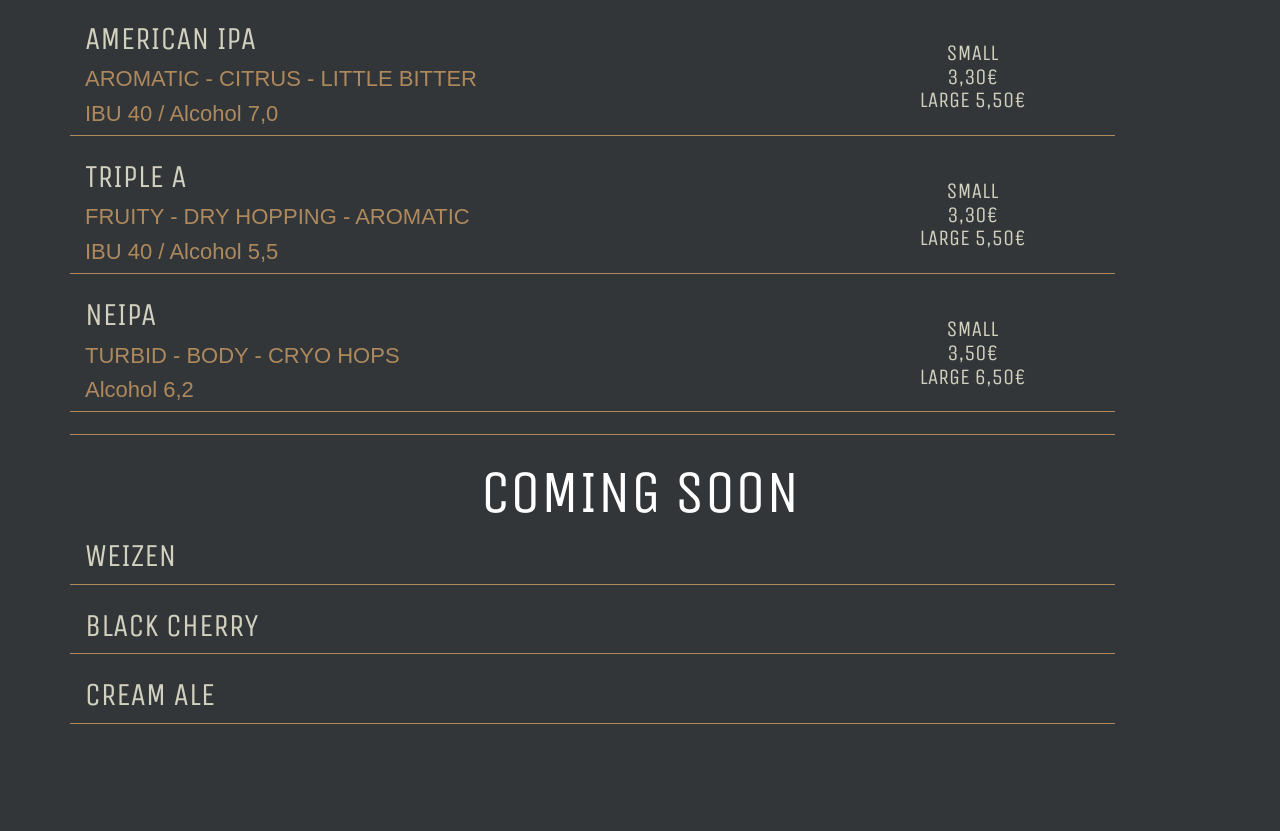
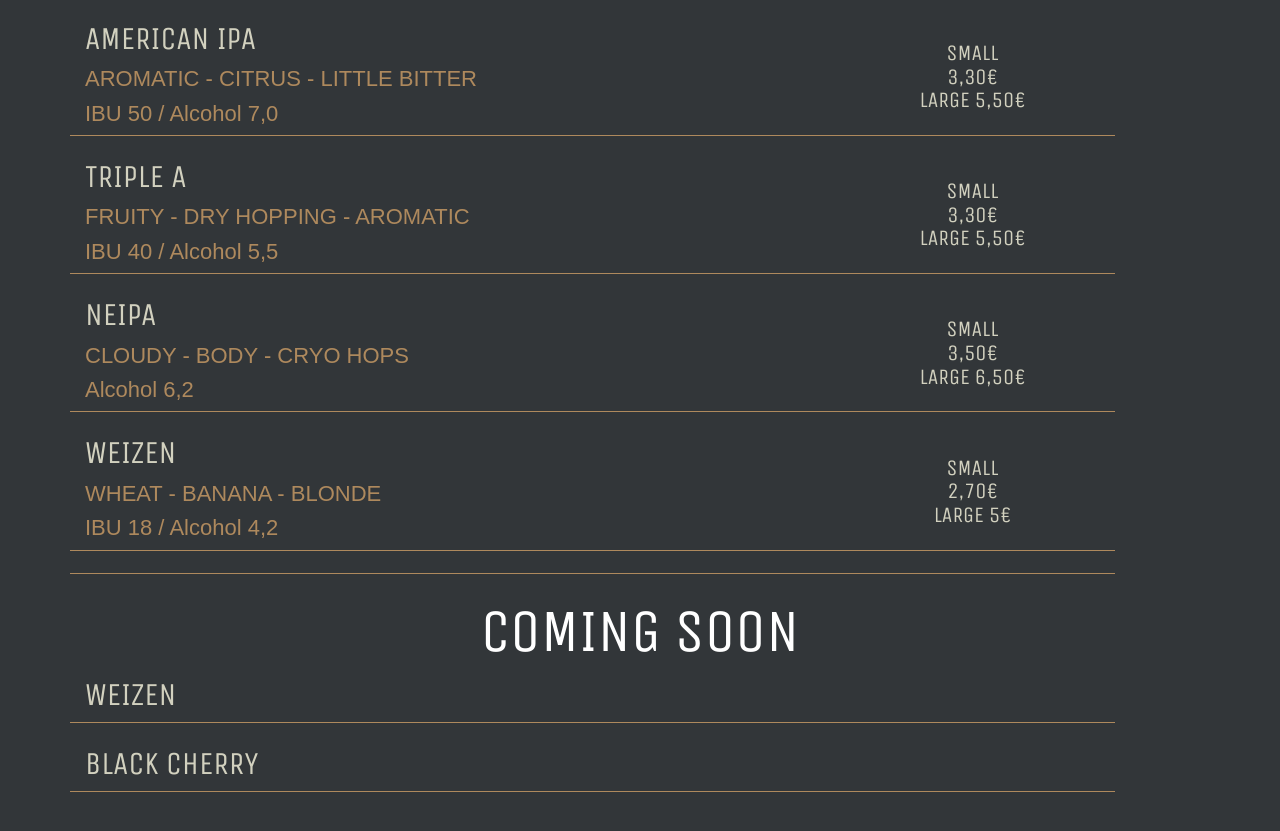
Before and after one commit to ibizaservices/pucara, a plain HTML site: page menu_en.html in a window 1280 px wide. Shown: the part 1564-2395 px from the top of the page. Drawn offline with nearby package versions, Linux system fonts and the light colour scheme.

Commit message:
Add files via upload

```diff
--- a/menu_en.html
+++ b/menu_en.html
@@ -313,7 +313,7 @@ body {
       <div class="col-8">
            <h2>AMERICAN IPA</h2>
            <h3>AROMATIC - CITRUS - LITTLE BITTER</h3>
-           <h3>IBU 40 / Alcohol 7,0</h3>
+           <h3>IBU 50 / Alcohol 7,0</h3>
       </div>
       <div class="col-3 text-center justify-content-center align-self-center">
         <div class="precio_cerveza">SMALL<br>3,30€ <br>LARGE 5,50€ </div>
@@ -339,11 +339,23 @@ body {
   <div class="row">
       <div class="col-8">
            <h2>NEIPA</h2>
-           <h3>TURBID - BODY - CRYO HOPS</h3>
+           <h3>CLOUDY - BODY - CRYO HOPS</h3>
            <h3>Alcohol 6,2</h3>
       </div>
       <div class="col-3 text-center justify-content-center align-self-center">
         <div class="precio_cerveza">SMALL<br>3,50€ <br>LARGE 6,50€ </div>
+      </div>
+      <div class="col-11  separa"></div>
+ </div>
+
+  <div class="row">
+      <div class="col-8">
+           <h2>WEIZEN</h2>
+           <h3>WHEAT - BANANA - BLONDE</h3>
+           <h3>IBU 18 / Alcohol 4,2</h3>
+      </div>
+      <div class="col-3 text-center justify-content-center align-self-center">
+        <div class="precio_cerveza">SMALL<br>2,70€ <br>LARGE 5€ </div>
       </div>
       <div class="col-11  separa"></div>
  </div>
@@ -370,14 +382,6 @@ body {
 <div class="row">
       <div class="col-8">
            <h2>BLACK CHERRY</h2>
-      </div>
-      <div class="col-11  separa"></div>
- </div>
-
-
-<div class="row">
-      <div class="col-8">
-           <h2>CREAM ALE</h2>
       </div>
       <div class="col-11  separa"></div>
  </div>
```
Also changed, not shown: index.html (+16 -15 lines).
